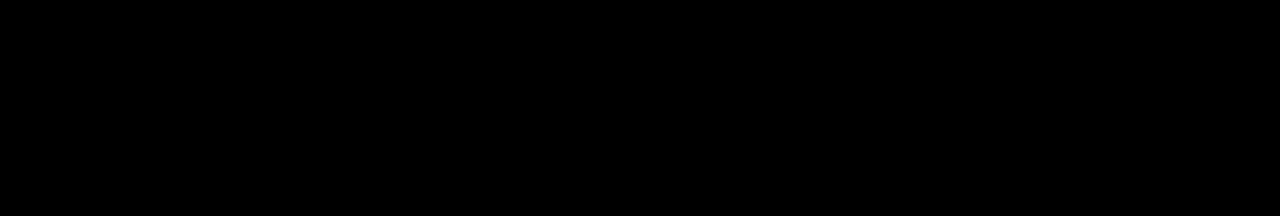
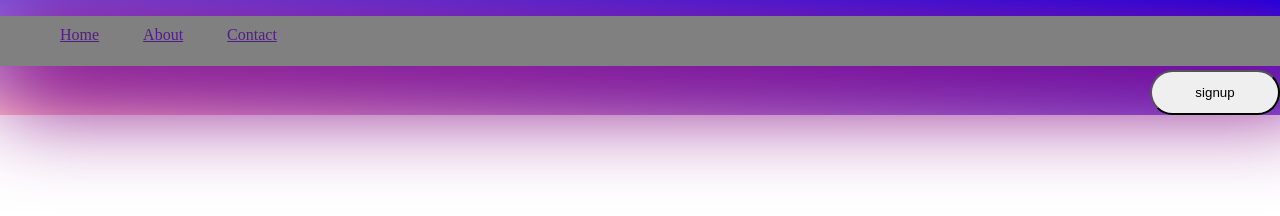
Before and after one commit to Web-Affan-Farooq/Streamline-project, a plain HTML site: page index.html in a window 1280 px wide. Drawn offline with Linux system fonts and the light colour scheme.

Commit message:
this is complete

```diff
--- a/index.html
+++ b/index.html
@@ -8,12 +8,47 @@
         body {
             margin: 0;
             padding: 0;
-            background-color: black;
+            background-image: linear-gradient(to top right, pink,blue);
+            background-position: center;
+            background-repeat: no-repeat;
+            background-size: cover;
         }
+        .navbar {
+            width: 100%;
+            height: 50px;
+            background-color: grey;
+            box-shadow: 20px 20px 90px 20px purple;
+        }
+        .navbar > ul > li {
+            display: inline-block;
+            padding:10px 20px;
+            border-radius: 10px;
 
+        }
+        .logo {
+            font-size: 30px;
+            font-family: 'Courier New', Courier, monospace;
+            font-weight: bolder;
+            color:white;
+        }
+        .navbar > button {
+            width: 130px;
+            height: 45px;
+            border-radius:23px;
+            float: right;
+        }
     </style>
 </head>
 <body>
-    <h1>This is My first site</h1>
+    <header class="header">
+        <nav class="navbar">
+            <ul>
+                <li><a href="">Home</a></li>
+                <li><a href="">About</a></li>
+                <li><a href="">Contact</a></li>
+            </ul>
+            <button>signup</button>
+        </nav>
+    </header>
 </body>
 </html>
```
